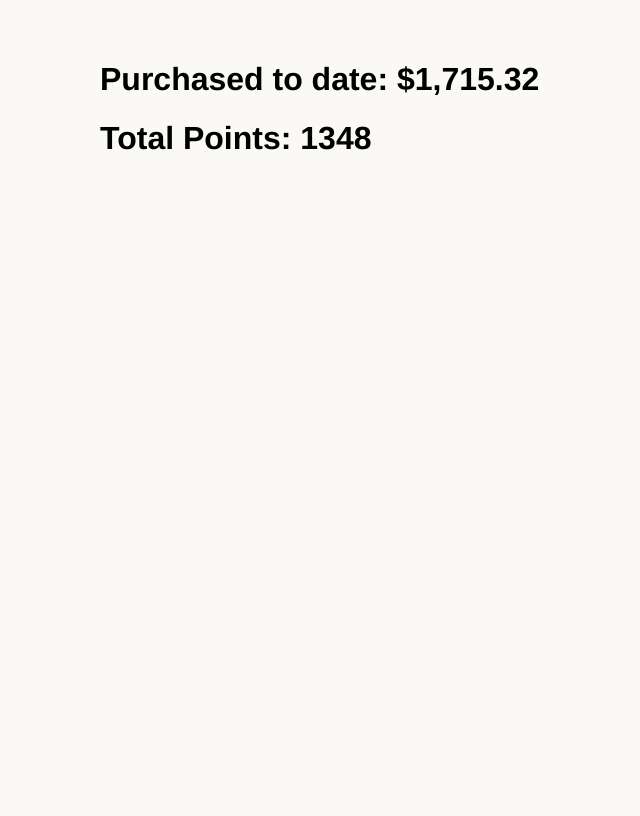
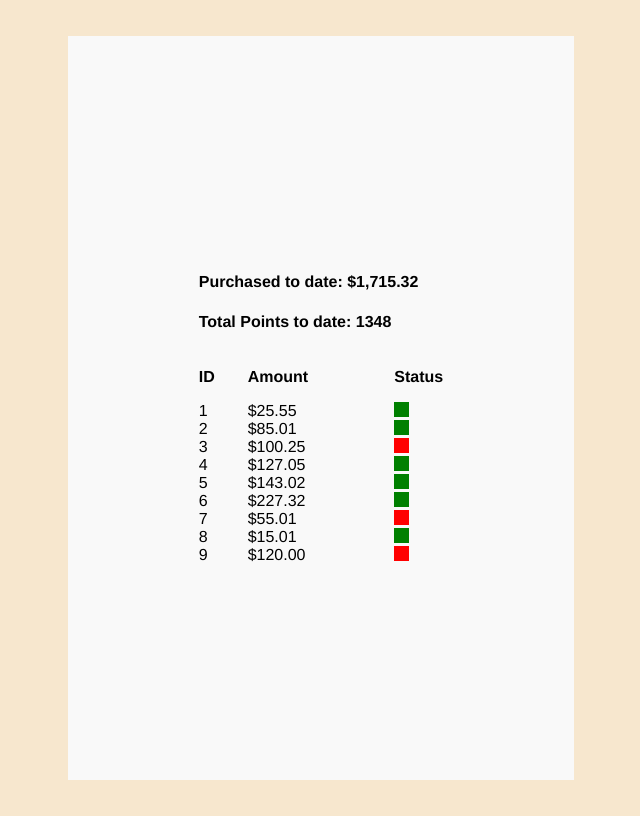
Before and after one commit to kemtopher/customer-points, a React (Create React App) app: page / in a window 1280 px wide. Shown: the whole page, without its empty margins (319-959 px from the left). Built offline with nearby package versions, Linux system fonts and the light colour scheme; data requests are answered from the project's data file.

Commit message:
UI updates

```diff
--- a/src/App.js
+++ b/src/App.js
@@ -4,16 +4,18 @@ import "../src/app.css";
 
 const App = () => {
   const [transactions, setTransactions] = useState([]);
-  const [loading, setLoading] = useState(false);
+  const [loading, setLoading] = useState(true);
   const [error, setError] = useState(false);
 
   async function getTransactions(url) {
     try {
       setLoading(true);
       const res = await fetch(url);
+
       if (!res.ok) {
         setError(true);
       }
+
       const data = await res.json();
       return data;
     } catch (err) {
@@ -28,7 +30,7 @@ const App = () => {
         setLoading(false);
       })
       .catch((err) => {
-        console.log(err);
+        console.error(err);
         setError(true);
       });
   }, []);
@@ -38,9 +40,9 @@ const App = () => {
       <div className="app-stage">
         <div className="dash-wrapper">
           {loading ? (
-            <h1>loading data ...</h1>
+            <h1 className="loading-sign">loading data ...</h1>
           ) : (
-            <UserDash data={transactions} />
+            <UserDash data={transactions} error={error} />
           )}
         </div>
       </div>
--- a/src/app.css
+++ b/src/app.css
@@ -1,17 +1,24 @@
 html, body {
     font-family: Helvetica, Arial, sans-serif;
-    background: #FAF9F6;
+    background: #f5f5dc;
+    background: #f7e7ce;
 }
 
-.app-stage {
+.app-stage,
+.dash-wrapper {
     display: flex;
     justify-content: center;
     align-items: center;
 }
 
+.app-stage {
+    height: 100vh;
+}
+
 .dash-wrapper {
     width: 442px;
     height: 85vh;
-    border-radius: 2em;
+    overflow: scroll;
     padding: 2em;
+    background: #f9f9f9;
 }
--- a/src/db.json
+++ b/src/db.json
@@ -2,38 +2,47 @@
   "transactions": [
     {
       "id": 1,
+      "status": true,
       "amount": 25.55
     },
     {
       "id": 2,
+      "status": true,
       "amount": 85.01
     },
     {
       "id": 3,
+      "status": false,
       "amount": 100.25
     },
     {
       "id": 4,
+      "status": true,
       "amount": 127.05
     },
     {
       "id": 5,
+      "status": true,
       "amount": 143.02
     },
     {
       "id": 6,
+      "status": true,
       "amount": 227.32
     },
     {
       "id": 7,
+      "status": false,
       "amount": 55.01
     },
     {
       "id": 8,
+      "status": true,
       "amount": 15.01
     },
     {
       "id": 9,
+      "status": false,
       "amount": 120.0
     }
   ]
--- a/src/user-dash/user-dash.css
+++ b/src/user-dash/user-dash.css
@@ -0,0 +1,21 @@
+.transaction-table-row, .transaction-table-header {
+    display: grid;
+    grid-template-columns: 1fr 3fr 1fr;
+}
+
+.transaction-table-header {
+    padding: 1em 0;
+    font-weight: bold;
+}
+
+.transaction-table-row .approved-transaction {
+    width: 15px;
+    height: 15px;
+    background: green;
+}
+
+.transaction-table-row .pending-transaction {
+    width: 15px;
+    height: 15px;
+    background: red;
+}
--- a/src/user-dash/user-dash.js
+++ b/src/user-dash/user-dash.js
@@ -1,16 +1,17 @@
 import React, { useEffect, useState } from "react";
+import "../user-dash/user-dash.css";
 
-const UserDash = ({ data }) => {
+const UserDash = ({ data, error }) => {
   const [purchaseTotal, setPurchaseTotal] = useState(0);
   const [points, setPoints] = useState(0);
 
   useEffect(() => {
-    data.forEach((transaction) => {
+    data?.forEach((transaction, index) => {
       const roundedAmount = Math.floor(transaction.amount);
 
-      if (roundedAmount < 50) return;
-
-      if (roundedAmount > 100) {
+      if (roundedAmount < 50) {
+        return;
+      } else if (roundedAmount > 100) {
         const newPoints = (roundedAmount - 100) * 2 + 50;
         setPoints((prev) => prev + newPoints);
       } else if (roundedAmount > 50 && roundedAmount < 100) {
@@ -20,8 +21,6 @@ const UserDash = ({ data }) => {
 
       setPurchaseTotal((prev) => prev + transaction.amount);
     });
-
-    return;
   }, [data]);
 
   const CurrencyFormat = new Intl.NumberFormat("en-US", {
@@ -29,10 +28,43 @@ const UserDash = ({ data }) => {
     currency: "USD",
   });
 
+  const userPurchaseTable = data?.map((transaction, index) => (
+    <div className="transaction-table-row" key={index}>
+      <span>{transaction.id}</span>
+      <span>{CurrencyFormat.format(transaction.amount)}</span>
+      <span>
+        <div
+          className={
+            transaction.status === true
+              ? "approved-transaction"
+              : "pending-transaction"
+          }
+        ></div>
+      </span>
+    </div>
+  ));
+
   return (
     <div className="user-dash">
-      <h1>Purchased to date: {CurrencyFormat.format(purchaseTotal)}</h1>
-      <h1>Total Points: {points}</h1>
+      {error ? (
+        <div className="error-block">
+          <h1 className="error-state">Oops, something went wrong!</h1>
+          <p className="error-state">Please try refreshing the page.</p>
+        </div>
+      ) : (
+        <div className="user-info">
+          <h4>Purchased to date: {CurrencyFormat.format(purchaseTotal)}</h4>
+          <h4>Total Points to date: {points}</h4>
+          <div className="user-transactions">
+            <div className="transaction-table-header">
+              <span>ID</span>
+              <span>Amount</span>
+              <span>Status</span>
+            </div>
+            {userPurchaseTable}
+          </div>
+        </div>
+      )}
     </div>
   );
 };
```
